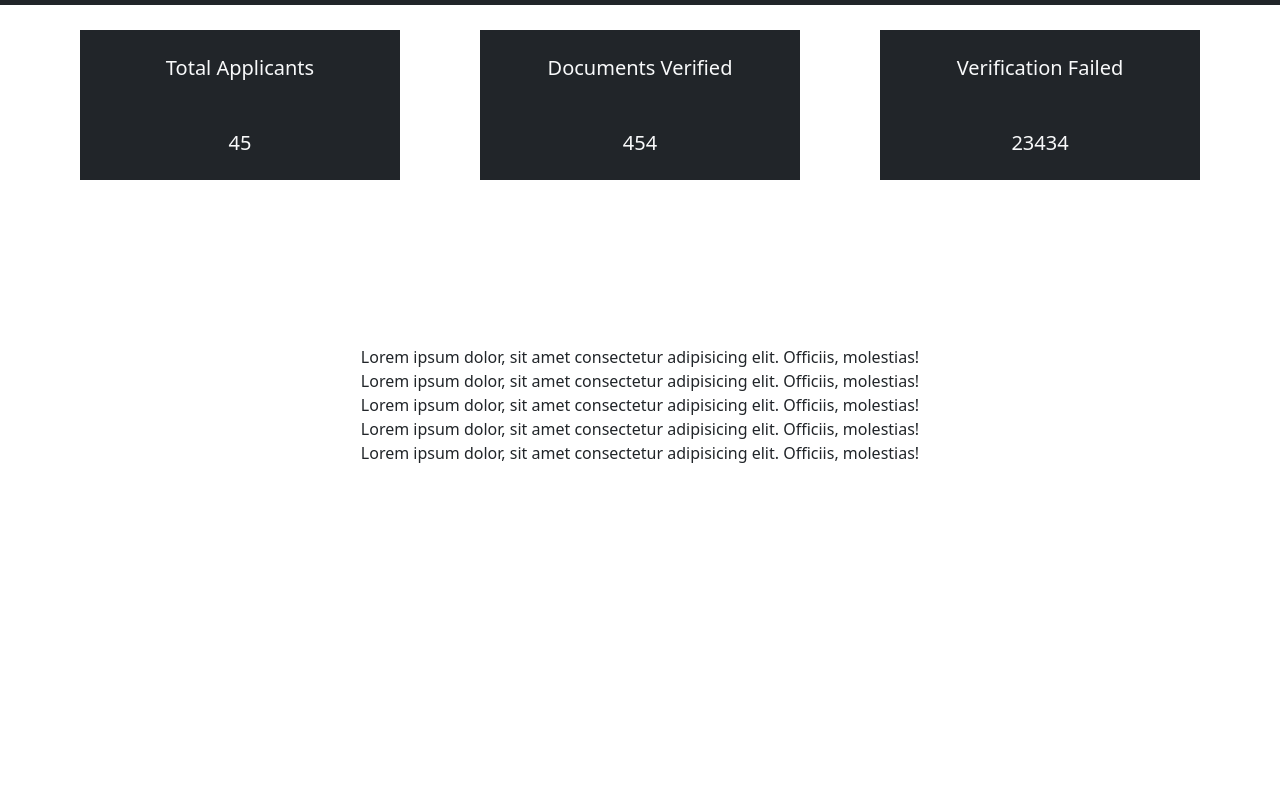
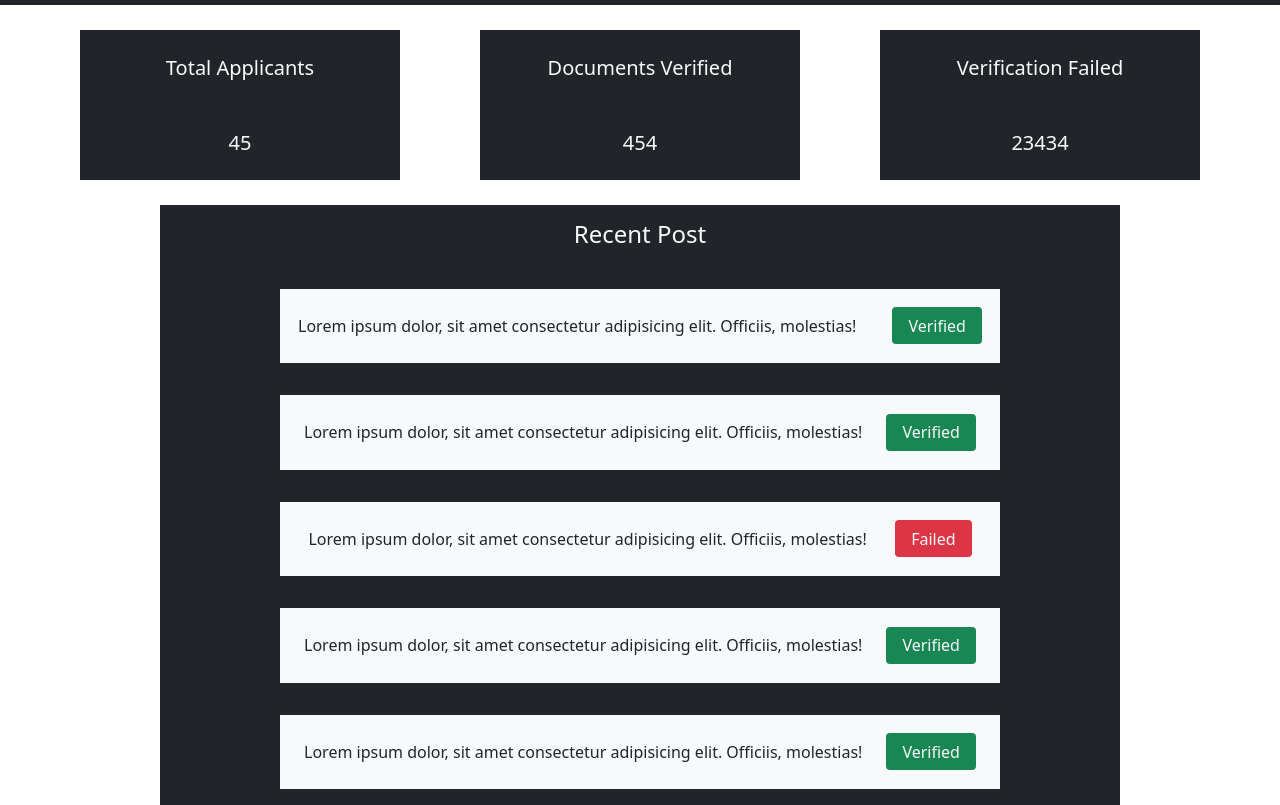
Before and after one commit to abhishekvats/Automated_document_verification, a plain HTML site: page Frontend/dashboard.html in a window 1280 px wide. Shown: the part 51-856 px from the top of the page. Before the commit the page ends 800 px from the top, so only its background shows below. Drawn offline with nearby package versions, Linux system fonts and the light colour scheme.

Commit message:
officer dashboard HomePage added

```diff
--- a/Frontend/dashboard.html
+++ b/Frontend/dashboard.html
@@ -52,13 +52,29 @@
             <div class="d-flex justify-content-center align-items-center w-100 h-50 fs-5 ">23434</div>
         </div>
     </div>
-    <div class="d-flex justify-content-evenly align-items-center w-100" style="height : 400px ;">
-        <div class="d-flex justify-content-evenly align-items-center flex-column w-75">
-            <div class="d-flex justify-content-evenly align-items-center w-100 m-10">Lorem ipsum dolor, sit amet consectetur adipisicing elit. Officiis, molestias!</div>
-            <div class="d-flex justify-content-evenly align-items-center w-100 m-10">Lorem ipsum dolor, sit amet consectetur adipisicing elit. Officiis, molestias!</div>
-            <div class="d-flex justify-content-evenly align-items-center w-100 m-10">Lorem ipsum dolor, sit amet consectetur adipisicing elit. Officiis, molestias!</div>
-            <div class="d-flex justify-content-evenly align-items-center w-100 m-10">Lorem ipsum dolor, sit amet consectetur adipisicing elit. Officiis, molestias!</div>
-            <div class="d-flex justify-content-evenly align-items-center w-100 m-10">Lorem ipsum dolor, sit amet consectetur adipisicing elit. Officiis, molestias!</div>
+    <div class="d-flex justify-content-evenly align-items-center w-100" style="height : 600px ;">
+        <div class="d-flex justify-content-evenly align-items-center flex-column w-75 bg-dark text-light h-100">
+            <h4 class="d-flex justify-content-center align-items-center text-light" style="height: 80px;">Recent Post</h4>
+            <div class="d-flex justify-content-around align-items-center w-75 m-3 text-dark border-box bg-light w-75" style="height:100px;">
+                <div>Lorem ipsum dolor, sit amet consectetur adipisicing elit. Officiis, molestias!</div>
+                <div class="d-flex justify-content-center align-items-center bg-success text-light h-50 rounded p-3">Verified</div>
+            </div>
+            <div class="d-flex justify-content-evenly align-items-center w-75 m-3 text-dark border-box bg-light" style="height:100px;">
+                <div>Lorem ipsum dolor, sit amet consectetur adipisicing elit. Officiis, molestias!</div>
+                <div class="d-flex justify-content-center align-items-center bg-success text-light h-50 rounded p-3">Verified</div>
+            </div>
+            <div class="d-flex justify-content-evenly align-items-center w-75 m-3 text-dark border-box bg-light" style="height:100px;">
+                <div>Lorem ipsum dolor, sit amet consectetur adipisicing elit. Officiis, molestias!</div>
+                <div class="d-flex justify-content-center align-items-center bg-danger text-light h-50 rounded p-3">Failed</div>
+            </div>
+            <div class="d-flex justify-content-evenly align-items-center w-75 m-3 text-dark border-box bg-light" style="height:100px;">
+                <div>Lorem ipsum dolor, sit amet consectetur adipisicing elit. Officiis, molestias!</div>
+                <div class="d-flex justify-content-center align-items-center bg-success text-light h-50 rounded p-3">Verified</div>
+            </div>
+            <div class="d-flex justify-content-evenly align-items-center w-75 m-3 text-dark border-box bg-light" style="height:100px;">
+                <div>Lorem ipsum dolor, sit amet consectetur adipisicing elit. Officiis, molestias!</div>
+                <div class="d-flex justify-content-center align-items-center bg-success text-light h-50 rounded p-3">Verified</div>
+            </div>
         </div>
     </div>
     <!-- Optional JavaScript; choose one of the two! -->
@@ -75,15 +91,4 @@
     -->
 </body>
 
-<head>
-    <meta charset="UTF-8">
-    <meta http-equiv="X-UA-Compatible" content="IE=edge">
-    <meta name="viewport" content="width=device-width, initial-scale=1.0">
-    <title>dashboard</title>
-</head>
-
-<body>
-
-</body>
-
 </html>
```
